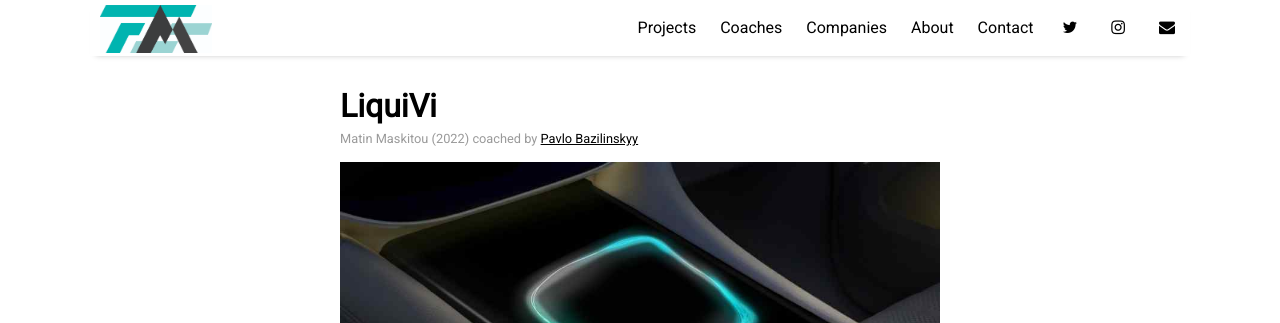
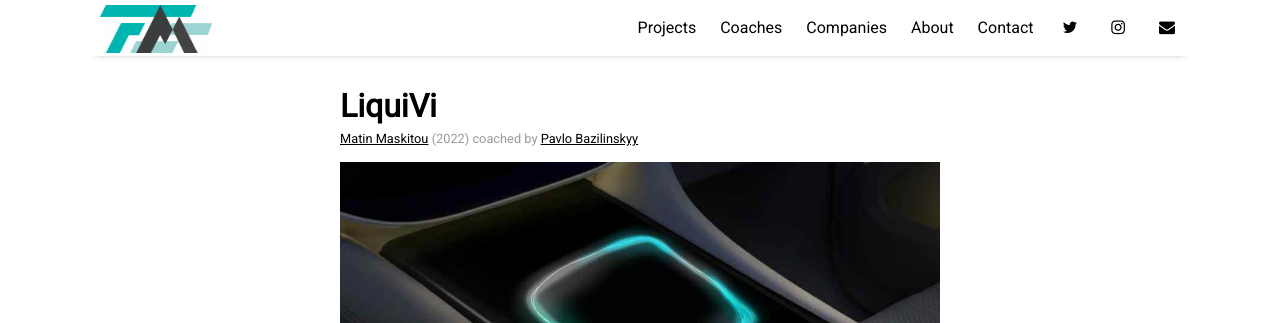
Before and after one commit to bazilinskyy/mobility-squad, a Jekyll site: the page built from _posts/2022-09-01-liquivi.md, in a window 1280 px wide and 900 px high. Shown: the top 323 px of the window. Built offline with Jekyll 4.4.1, drawn with Linux system fonts in a browser that asks for light colours; nearby versions of some CDN libraries; comment, search, counter and statistics services are not loaded; part of the change alters nothing that is shown.

```diff
--- a/_posts/2022-09-01-liquivi.md
+++ b/_posts/2022-09-01-liquivi.md
@@ -4,6 +4,7 @@ year: 2022
 title: "LiquiVi"
 authors:
   - name: Matin Maskitou
+    website: https://www.linkedin.com/in/matin-maskitou-6931831b7/?originalSubdomain=nl
 coaches:
   - name: Pavlo Bazilinskyy
     website: https://bazilinskyy.github.io
```
